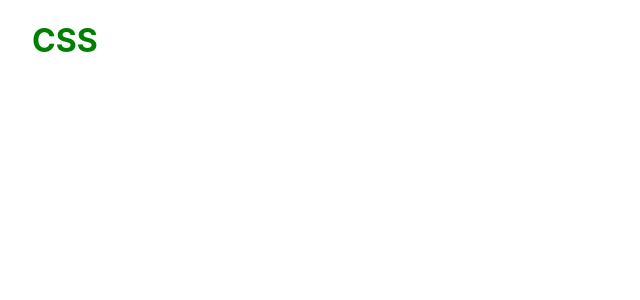
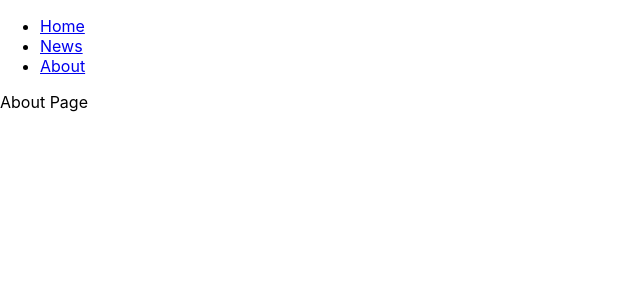
Before and after one commit to giapdq04/tiktok-reactjs, a React (Create React App) app: page /about in a window 1280 px wide. Shown: the top 300 px of the page, without its empty margins (0-640 px from the left). Built offline with nearby package versions, Linux system fonts and the light colour scheme.

Commit message:
ngày 15/1/2025 🚀🚀🚀

```diff
--- /dev/null
+++ b/config-overrides.js
@@ -0,0 +1,6 @@
+const {override,useBabelRc} = require("customize-cra");
+
+module.exports = override(
+    // eslint-disable-next-line react-hooks/rules-of-hooks
+    useBabelRc()
+);
--- a/src/App.js
+++ b/src/App.js
@@ -1,11 +1,34 @@
 import React from 'react';
-import second from './App.css'
+import {Link, Route, Routes} from "react-router";
+import Home from "./Pages/Home";
+import About from "./Pages/About";
+import News from "./Pages/News";
 
 function App() {
 
     return (
-        <div style={{ padding: '0 32px' }}>
-            <h1 className='heading'>CSS</h1>
+        <div>
+            <nav>
+                <ul>
+                    <li>
+                        <Link to="/">Home</Link>
+                    </li>
+
+                    <li>
+                        <Link to="/news">News</Link>
+                    </li>
+
+                    <li>
+                        <Link to="/about">About</Link>
+                    </li>
+                </ul>
+            </nav>
+
+            <Routes>
+                <Route path={'/'} element={<Home/>} errorElement={<About/>}/>
+                <Route path={'/news'} element={<News/>}/>
+                <Route path={'/about'} element={<About/>}/>
+            </Routes>
         </div>
 
     );
--- /dev/null
+++ b/src/Pages/About.js
@@ -0,0 +1,11 @@
+import React from 'react';
+
+function About() {
+    return (
+        <div>
+            About Page
+        </div>
+    );
+}
+
+export default About;
--- /dev/null
+++ b/src/Pages/Home.js
@@ -0,0 +1,11 @@
+import React from 'react';
+
+function Home() {
+    return (
+        <div>
+            Home Page
+        </div>
+    );
+}
+
+export default Home;
--- /dev/null
+++ b/src/Pages/News.js
@@ -0,0 +1,11 @@
+import React from 'react';
+
+function News() {
+    return (
+        <div>
+            News Page
+        </div>
+    );
+}
+
+export default News;
--- a/src/index.js
+++ b/src/index.js
@@ -1,27 +1,16 @@
 import React from 'react';
 import ReactDOM from 'react-dom/client';
 import './index.css';
-import App from './App';
+import App from '~/App';
 import reportWebVitals from './reportWebVitals';
-
-const emitComment = (id) => {
-    setInterval(() => {
-        window.dispatchEvent(
-            new CustomEvent(`lesson-${id}`, {
-                detail: `Nội dung comment của lesson ${id}`
-            })
-        )
-    }, 2000)
-}
-
-emitComment(1)
-emitComment(2)
-emitComment(3)
+import {BrowserRouter} from "react-router";
 
 const root = ReactDOM.createRoot(document.getElementById('root'));
 root.render(
     <React.StrictMode>
-        <App/>
+        <BrowserRouter>
+            <App/>
+        </BrowserRouter>
     </React.StrictMode>
 );
 
```
Also changed, not shown: jsconfig.json (added, +10 -0 lines), package.json (+11 -4 lines), src/Button/Button.css (added, +7 -0 lines), src/Button/Button.js (added, +14 -0 lines), .babelrc (added), 1 other file (tests, documents, lock files or other folders).
